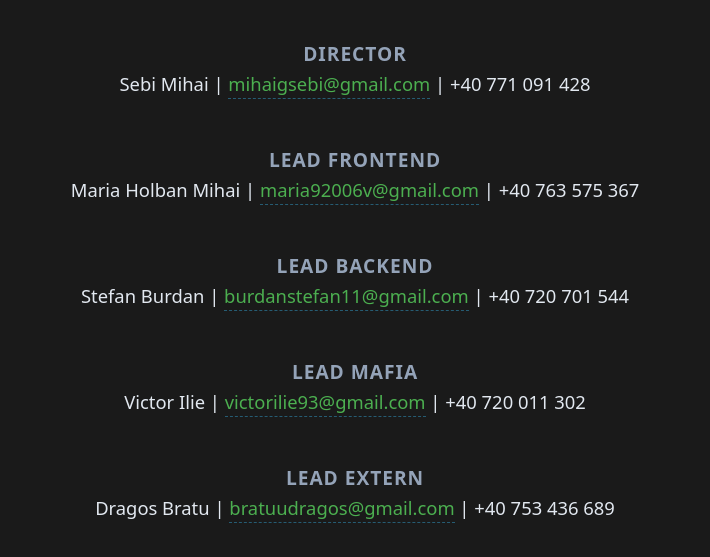
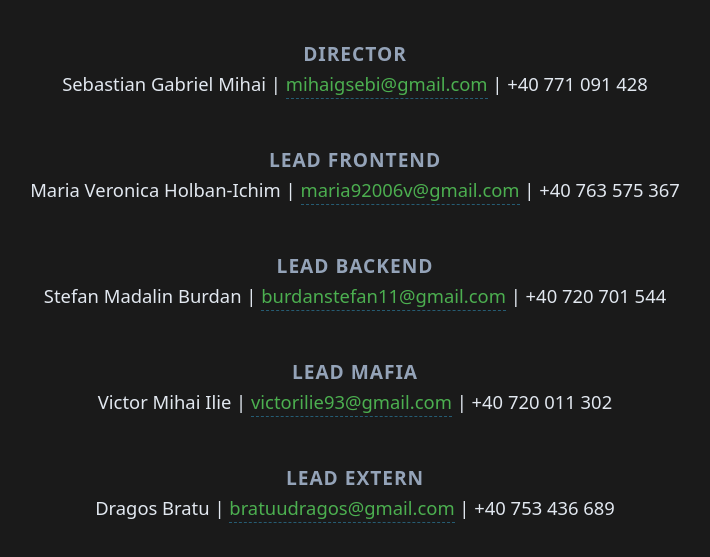
Before and after one commit to ITSiSC/ITSiSC.github.io, a website: page index.html in a window 1280 px wide. Shown: the part 165-722 px from the top of the page, without its empty margins (285-995 px from the left). Drawn offline with Linux system fonts and the light colour scheme.

Commit message:
Modificat nume mafioti

```diff
--- a/index.html
+++ b/index.html
@@ -14,22 +14,22 @@
 
     <div class="card-contact">
         <p class="titlu">Director</p>
-        <p class="info-persoana">Sebi Mihai | <a href="mailto:mihaigsebi@gmail.com" class="email-link">mihaigsebi@gmail.com</a> | +40 771 091 428</p>
+        <p class="info-persoana">Sebastian Gabriel Mihai | <a href="mailto:mihaigsebi@gmail.com" class="email-link">mihaigsebi@gmail.com</a> | +40 771 091 428</p>
     </div>
 
     <div class="card-contact">
         <p class="titlu">Lead FrontEnd</p>
-        <p class="info-persoana">Maria Holban Mihai | <a href="mailto:maria92006v@gmail.com" class="email-link">maria92006v@gmail.com</a> | +40 763 575 367</p>
+        <p class="info-persoana">Maria Veronica Holban-Ichim | <a href="mailto:maria92006v@gmail.com" class="email-link">maria92006v@gmail.com</a> | +40 763 575 367</p>
     </div>
 
     <div class="card-contact">
         <p class="titlu">Lead Backend</p>
-        <p class="info-persoana">Stefan Burdan | <a href="mailto:burdanstefan11@gmail.com" class="email-link">burdanstefan11@gmail.com</a> | +40 720 701 544</p>
+        <p class="info-persoana">Stefan Madalin Burdan | <a href="mailto:burdanstefan11@gmail.com" class="email-link">burdanstefan11@gmail.com</a> | +40 720 701 544</p>
     </div>
 
     <div class="card-contact">
         <p class="titlu">Lead Mafia</p>
-        <p class="info-persoana">Victor Ilie | <a href="mailto:victorilie93@gmail.com" class="email-link">victorilie93@gmail.com</a> | +40 720 011 302</p>
+        <p class="info-persoana">Victor Mihai Ilie | <a href="mailto:victorilie93@gmail.com" class="email-link">victorilie93@gmail.com</a> | +40 720 011 302</p>
     </div>
 
     <div class="card-contact">
```
